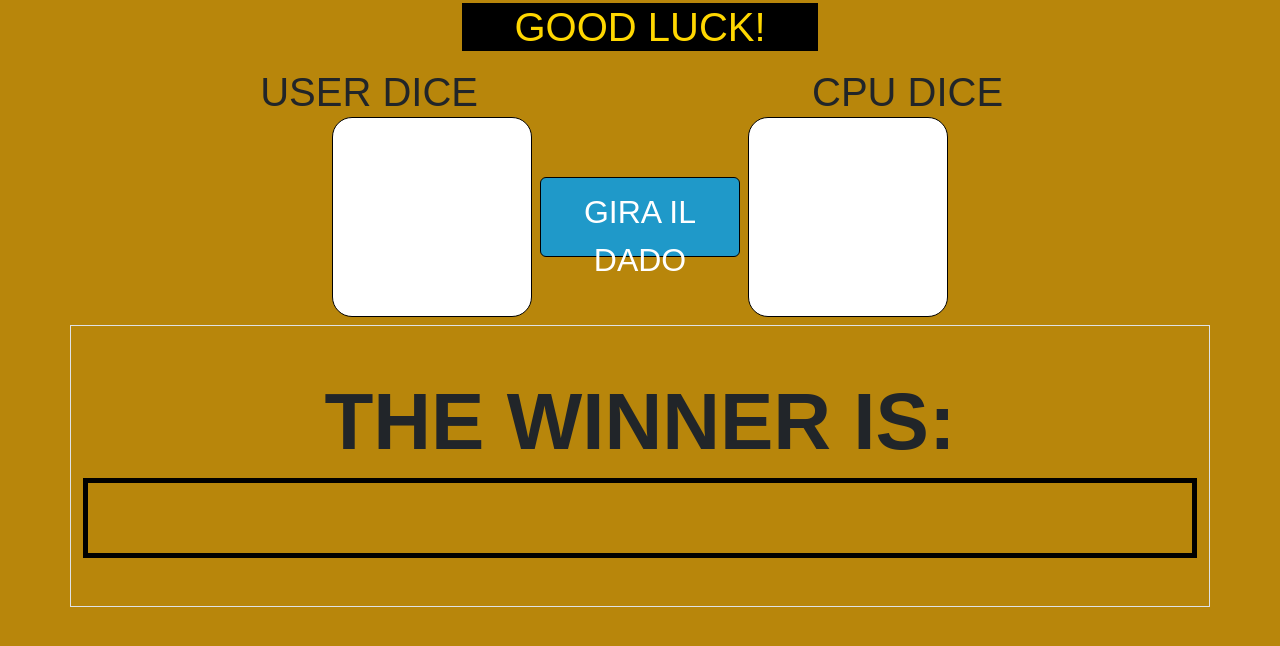
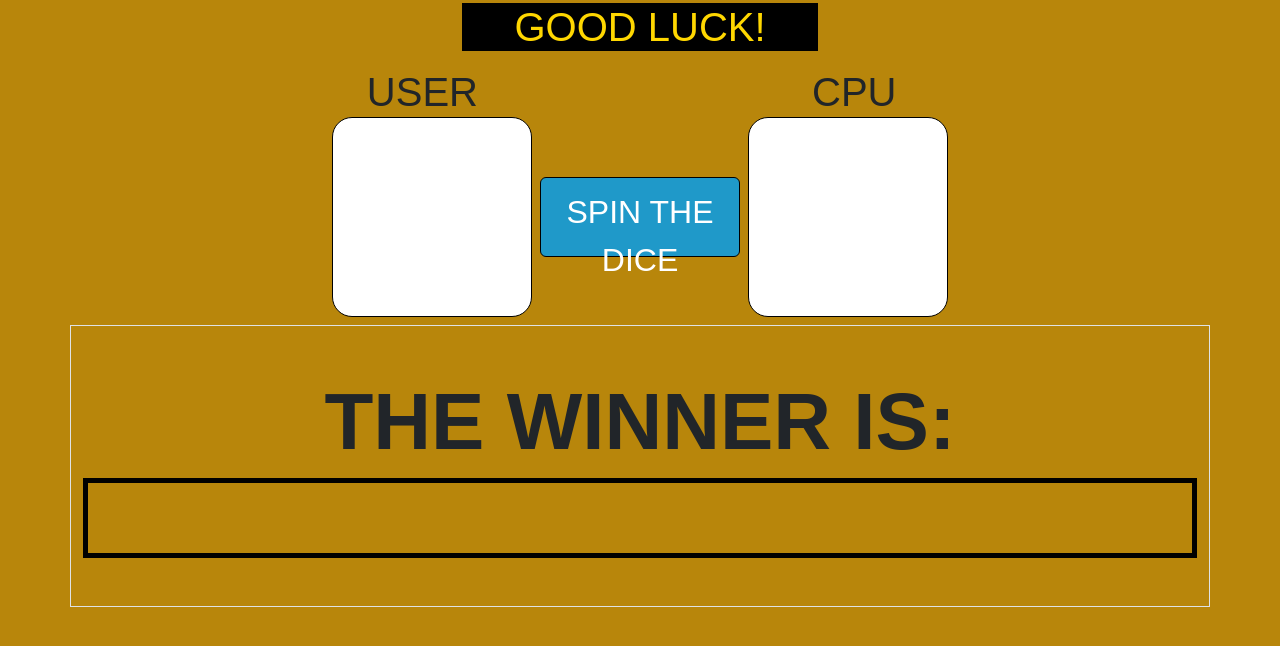
Before and after one commit to virtu-alex/js-mail-dadi, a plain HTML site: page index.html in a window 1280 px wide. Drawn offline with nearby package versions, Linux system fonts and the light colour scheme; a web font is replaced by a local one.

Commit message:
small fixes

```diff
--- a/index.html
+++ b/index.html
@@ -20,7 +20,7 @@
         <div class="row">
             <div class="col-4 text-end">
                 <h1 class="dice-name-l">
-                    USER DICE
+                    USER
                 </h1>
             </div>
             <div class="col-4 text-center">
@@ -30,7 +30,7 @@
             </div>
             <div class="col-4 dice-name-r">
                 <h1>
-                    CPU DICE
+                    CPU
                 </h1>
             </div>
         </div>
@@ -41,7 +41,7 @@
 
                     </p>
                 </div>
-                <button id="button-dice">GIRA IL DADO</button>
+                <button id="button-dice">spin the dice</button>
                 <div id="cpu-dice" class="dice m-2 d-flex justify-content-center align-items-center">
                     <p id="cpu-point">
 
--- a/js/script-dadi.js
+++ b/js/script-dadi.js
@@ -33,9 +33,9 @@ button.addEventListener("click", function () {
 
     for (let i = 0; i < 6; i++) {
         if (userChoice > cpuChoice) {
-            result.innerHTML = 'Hai vinto =)'
+            result.innerHTML = 'You Won =)'
         } else if (userChoice < cpuChoice) {
-            result.innerHTML = 'Hai perso =('
+            result.innerHTML = 'You Lost =('
         } else if (userChoice === cpuChoice) {
             alert("Ooops... stesso numero, premi INVIO per tirare di nuovo");
         }
```
